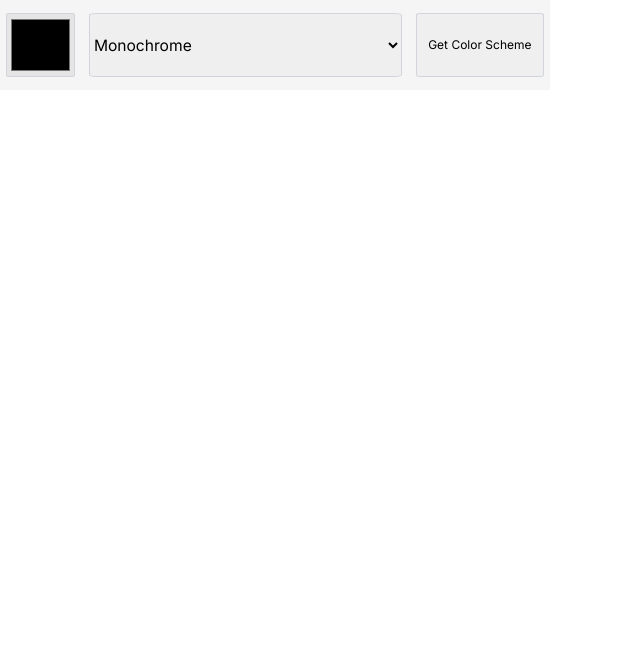
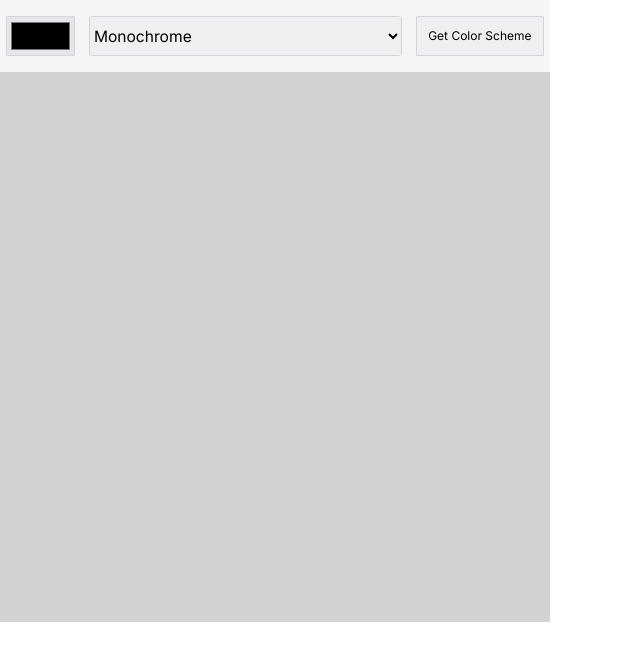
Before and after one commit to thomas-on/ColorSchemeGenerator, a website built with Vite: page index.html in a window 1280 px wide. Shown: the whole page, without its empty margins (0-640 px from the left). Built offline with nearby package versions, Linux system fonts and the light colour scheme.

Commit message:
Uodated CSS rules

```diff
--- a/index.css
+++ b/index.css
@@ -1,4 +1,5 @@
-html, body {
+html,
+body {
     margin: 0;
     padding: 0;
     height: 550px;
@@ -6,12 +7,11 @@ html, body {
     font-family: 'Inter', sans-serif;
     font-size: 12px;
     background-color: #FFFFFF;
-
 }
 
 
 #top-menu {
-    height: 90px;
+    height: 9vh;
     background-color: whitesmoke;
     display: flex;
     justify-content: space-between;
@@ -35,7 +35,7 @@ html, body {
 #color-input,
 #scheme-select,
 #button-get {
-    height: 8vh; /* = 61px/550px */
+    height: 5vh; /* = 61px/550px */
     border: 0.12em solid #D1D5DB;
     border-radius: 3%;
     margin: 0 0.5em;
@@ -53,6 +53,9 @@ html, body {
 
 #colors-pallete {
     display: flex;
+    width: 100%;
+    height: 100%;
+    background-color: lightgray;
 }
 
 #color-image {
```
